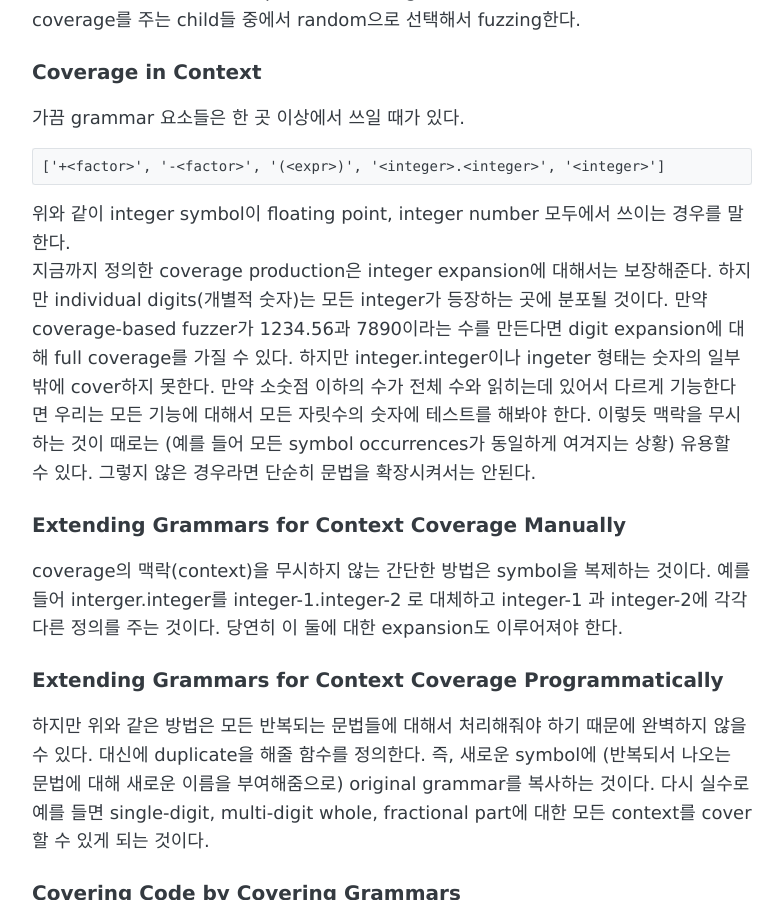
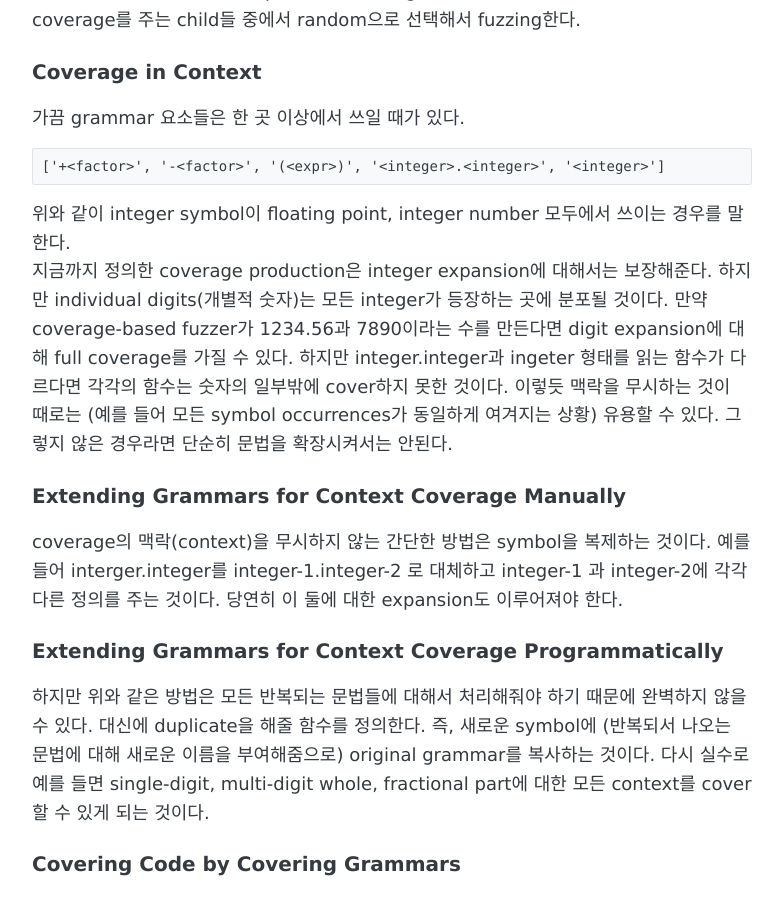
Before and after one commit to sihyungyou/sihyungyou.github.io, a Jekyll site: the page built from _posts/2019-07-29-fuzzingbook-ch3-3.md, in a window 1280 px wide and 900 px high, scrolled down 3419 px. Shown: the whole window, without its empty margins (248-1031 px from the left). Built offline with Jekyll 4.4.1, drawn with Linux system fonts in a browser that asks for light colours.

Commit message:
fixed typo

```diff
--- a/_posts/2019-07-29-fuzzingbook-ch3-3.md
+++ b/_posts/2019-07-29-fuzzingbook-ch3-3.md
@@ -109,7 +109,7 @@ child를 선택할 때 maximum overall coverage to be obtained 를 확인하지
 ['+<factor>', '-<factor>', '(<expr>)', '<integer>.<integer>', '<integer>']
 ~~~
 위와 같이 integer symbol이 floating point, integer number 모두에서 쓰이는 경우를 말한다.
-지금까지 정의한 coverage production은 integer expansion에 대해서는 보장해준다. 하지만 individual digits(개별적 숫자)는 모든 integer가 등장하는 곳에 분포될 것이다. 만약 coverage-based fuzzer가 1234.56과 7890이라는 수를 만든다면 digit expansion에 대해 full coverage를 가질 수 있다. 하지만 integer.integer이나 ingeter 형태는 숫자의 일부밖에 cover하지 못한다. 만약 소숫점 이하의 수가 전체 수와 읽히는데 있어서 다르게 기능한다면 우리는 모든 기능에 대해서 모든 자릿수의 숫자에 테스트를 해봐야 한다. 이렇듯 맥락을 무시하는 것이 때로는 (예를 들어 모든 symbol occurrences가 동일하게 여겨지는 상황) 유용할 수 있다. 그렇지 않은 경우라면 단순히 문법을 확장시켜서는 안된다.
+지금까지 정의한 coverage production은 integer expansion에 대해서는 보장해준다. 하지만 individual digits(개별적 숫자)는 모든 integer가 등장하는 곳에 분포될 것이다. 만약 coverage-based fuzzer가 1234.56과 7890이라는 수를 만든다면 digit expansion에 대해 full coverage를 가질 수 있다. 하지만 integer.integer과 ingeter 형태를 읽는 함수가 다르다면 각각의 함수는 숫자의 일부밖에 cover하지 못한 것이다. 이렇듯 맥락을 무시하는 것이 때로는 (예를 들어 모든 symbol occurrences가 동일하게 여겨지는 상황) 유용할 수 있다. 그렇지 않은 경우라면 단순히 문법을 확장시켜서는 안된다.
 
 ### Extending Grammars for Context Coverage Manually
 coverage의 맥락(context)을 무시하지 않는 간단한 방법은 symbol을 복제하는 것이다. 예를 들어 interger.integer를 integer-1.integer-2 로 대체하고 integer-1 과 integer-2에 각각 다른 정의를 주는 것이다. 당연히 이 둘에 대한 expansion도 이루어져야 한다.
```
